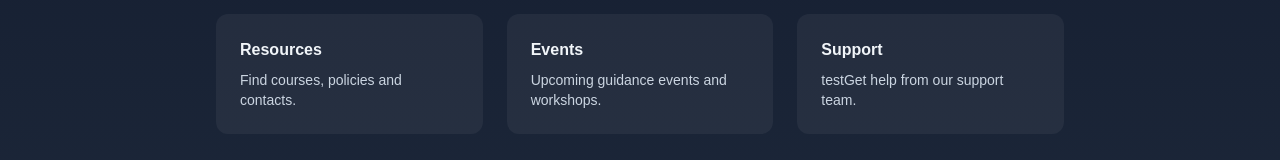
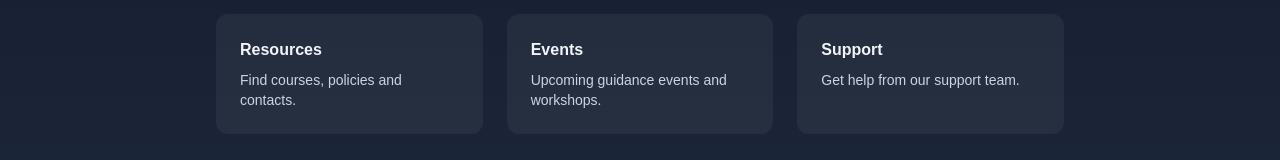
Before and after one commit to ASTU-Project/astu_guidance_system, a React (Vite) app in the folder client/: page / in a window 1280 px wide. Shown: the part 459-619 px from the top of the page. Built offline with nearby package versions, Linux system fonts and the light colour scheme.

Commit message:
Update GuestPage.jsx

```diff
--- a/client/src/pages/GuestPage.jsx
+++ b/client/src/pages/GuestPage.jsx
@@ -28,13 +28,13 @@ export default function GuestPage() {
             <h3 className="font-semibold">Resources</h3>
             <p className="mt-2 text-sm text-slate-300">Find courses, policies and contacts.</p>
           </div>
-          <div className=" rounded-xl bg-white/5 p-6">
+          <div className="rounded-xl bg-white/5 p-6">
             <h3 className="font-semibold">Events</h3>
             <p className="mt-2 text-sm text-slate-300">Upcoming guidance events and workshops.</p>
           </div>
           <div className="rounded-xl bg-white/5 p-6">
             <h3 className="font-semibold">Support</h3>
-            <p className="mt-2 text-sm text-slate-300">testGet help from our support team.</p>
+            <p className="mt-2 text-sm text-slate-300">Get help from our support team.</p>
           </div>
         </div>
       </section>
```
